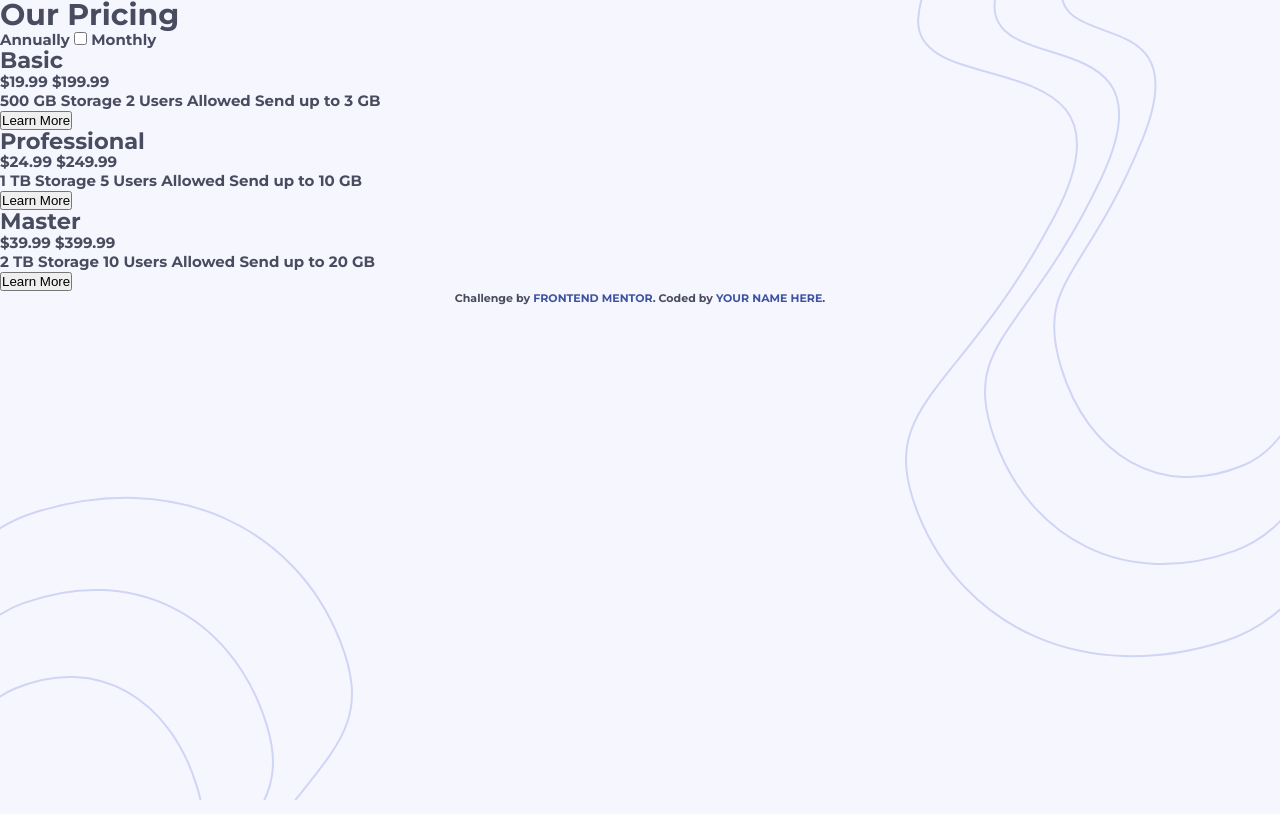
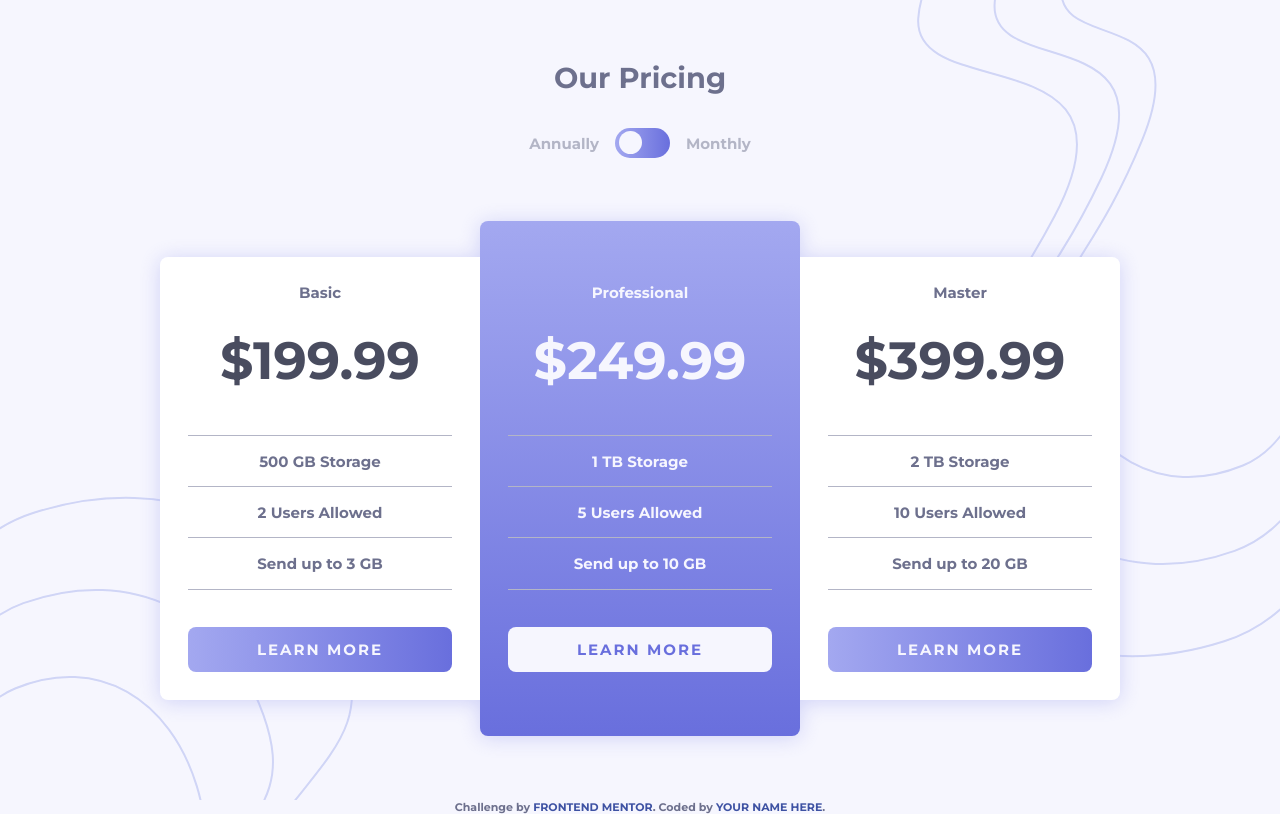
Before and after one commit to Orekihotarou-k/fem-js-pricing-component-with-toggle, a plain HTML site: page index.html in a window 1280 px wide. Drawn offline with Linux system fonts and the light colour scheme; a script that the page names is missing.

Commit message:
styles.updated

```diff
--- a/index.html
+++ b/index.html
@@ -5,12 +5,11 @@
   <meta name="viewport" content="width=device-width, initial-scale=1.0"> <!-- displays site properly based on user's device -->
 
   <link rel="icon" type="image/png" sizes="32x32" href="./images/favicon-32x32.png">
+  <link rel="stylesheet" href="style.css">
   <link rel="preconnect" href="https://fonts.googleapis.com">
   <link rel="preconnect" href="https://fonts.gstatic.com" crossorigin>
   <link href="https://fonts.googleapis.com/css2?family=Montserrat:wght@700&display=swap" rel="stylesheet">
-  <link rel="stylesheet" href="style.css">
   <script src="script.js" defer></script>
-
 
   <title>Frontend Mentor | [Challenge Name Here]</title>
 
@@ -22,51 +21,80 @@
 </head>
 <body>
 
-  <main class="wrapper">
+  <main class="wrapper split">
 
-    <h1 class="title">Our Pricing</h1>
-    <label for="price-slider">Annually
-      <input type="checkbox" id="price-slider"> Monthly
-    </label>
+    <div class="title-section split">
+      <h1 class="title">Our Pricing</h1>
+      <div class="price-toggle">
+        <span class="price-toggle--title">Annually</span>
+        <label for="price-toggle--button" class="price-toggle--label">
+          <input type="checkbox" id="price-toggle--button">
+        </label>
+        <span class="price-toggle--title">Monthly</span>
+      </div>
+    </div>
 
-    <section class="price-cards">
+    <section class="price-cards split">
+
       <div class="card">
         <h2 class="card-title">Basic</h2>
-        <span class="card-amount-month">&dollar;19.99</span>
-        <span class="card-amount-year">&dollar;199.99</span>
-        <div class="card-options">
-          <span class="option">500 GB Storage</span>
-          <span class="option">2 Users Allowed</span>
-          <span class="option">Send up to 3 GB</span>
-        </div>
+        <span class="card-price">&dollar;199.99</span>
+        <span class="card-price monthly">&dollar;99.99</span>
+        <ul class="card-desc spacer">
+          <li>
+            <p>500 GB Storage</p>
+          </li>
+          <li>
+            <p>2 Users Allowed</p>
+          </li>
+          <li>
+            <p>Send up to 3 GB</p>
+          </li>
+        </ul>
         <button class="card-button">Learn More</button>
       </div>
 
       <div class="card">
         <h2 class="card-title">Professional</h2>
-        <span class="card-amount-month">&dollar;24.99</span>
-        <span class="card-amount-year">&dollar;249.99</span>
-        <div class="card-options">
-          <span class="option">1 TB Storage</span>
-          <span class="option">5 Users Allowed</span>
-          <span class="option">Send up to 10 GB</span>
-        </div>
-        <button class="card-button">Learn More</button>
+        <span class="card-price text-white">&dollar;249.99</span>
+        <span class="card-price text-white monthly">&dollar;24.99</span>
+        <ul class="card-desc spacer">
+          <li>
+            <p>1 TB Storage</p>
+          </li>
+          <li>
+            <p>5 Users Allowed</p>
+          </li>
+          <li>
+            <p>Send up to 10 GB</p>
+          </li>
+        </ul>
+        <button class="card-button bg-white ">Learn More</button>
       </div>
 
       <div class="card">
         <h2 class="card-title">Master</h2>
-        <span class="card-amount-month">&dollar;39.99</span>
-        <span class="card-amount-year">&dollar;399.99</span>
-        <div class="card-options">
-          <span class="option">2 TB Storage</span>
-          <span class="option">10 Users Allowed</span>
-          <span class="option">Send up to 20 GB</span>
-        </div>
+        <span class="card-price">&dollar;399.99</span>
+        <span class="card-price monthly">&dollar;39.99</span>
+        <ul class="card-desc spacer">
+          <li>
+            <p>2 TB Storage</p>
+          </li>
+          <li>
+            <p>10 Users Allowed</p>
+          </li>
+          <li>
+            <p>Send up to 20 GB</p>
+          </li>
+        </ul>
         <button class="card-button">Learn More</button>
       </div>
     </section>
   </main>
+
+  <!-- &dollar;199.99
+  &dollar;24.99
+  &dollar;39.99 -->
 
   <footer>
     <div class="attribution">
--- /dev/null
+++ b/script.js
@@ -0,0 +1,9 @@
+// create variables
+let priceChange = document.querySelector(".price-toggle--label")
+let cardPrice = document.querySelectorAll(".card-price")
+
+// add event listener which changes the cardprice when toggled
+priceChange.addEventListener("click", () => {
+    // call function that changes classnames
+    priceSwap()
+})
--- a/style.css
+++ b/style.css
@@ -11,8 +11,11 @@
     --ff-main: 'Montserrat', sans-serif;
     --fw-700: 700;
 
-    --fs-price: 2rem;
+    --fs-price: 3.275rem;
+    --fs-price-toggle: 1.8rem;
     --fs-body: 0.938rem;
+
+    --br: 8px;
 }
 
 
@@ -43,6 +46,10 @@ a:hover {
     text-decoration: underline;
 }
 
+button {
+    font-family: inherit;
+}
+
 ul, li {
     list-style: none;
 }
@@ -60,7 +67,7 @@ body {
     font-family: var(--ff-main);
     font-weight: var(--fw-700);
     font-size: var(--fs-body);
-    color: var(--clr-dark-grayish-blue);
+    color: var(--clr-grayish-blue);
     background-color: var(--clr-very-light-grayish-blue);
 }
 
@@ -69,6 +76,7 @@ body::after {
     content: '';
     position: absolute;
     inset: 0;
+    z-index: -2;
 }
 
 body::before {
@@ -82,4 +90,191 @@ body::after {
 }
 
 
+/* utitility classes */
+.spacer > * {
+    margin-top: 1em;
+    padding-top: 1rem;
+    border-top: 1px solid var(--clr-light-grayish-blue);
+}
+
+.split {
+    display: flex;
+    align-items: center;
+    justify-content: center;
+    flex-direction: column;
+}
+
+.split > * {
+    flex-basis: 100%;
+}
+
+.text-white {
+    color: var(--clr-very-light-grayish-blue) ip !important;
+}
+
+
+/* typography */
+.title {
+    font-size: var(--fs-price-toggle);
+}
+
+.card-title {
+    font-size: var(--fs-body);
+}
+
+.card-price {
+    display: inline-block;
+    font-size: var(--fs-price);
+    color: var(--clr-dark-grayish-blue);
+    padding: 1.75rem 0;
+}
+
+.card-price.monthly {
+    display: none;
+}
+
+.price-toggle--title {
+    color: var(--clr-light-grayish-blue);
+}
+
+
+/* components */
+.card-button {
+    display: inline-block;
+    width: 100%;
+    padding: .8rem;
+    margin-top: 2.5em;
+    border-radius: var(--br);
+    background: linear-gradient(to right, var(--clr-gradient-linear), var(--clr-gradient-linear--2));
+    border: none;
+    color: var(--clr-very-light-grayish-blue);
+    font-size: var(--fs-body);
+    text-transform: uppercase;
+    letter-spacing: 2px;
+    transition: background .3s ease, color .3s ease;
+}
+
+.card-button:hover {
+    color: var(--clr-gradient-linear--2);
+    background: transparent;
+    outline: 1px solid var(--clr-gradient-linear);
+}
+
+.bg-white {
+    color: var(--clr-gradient-linear--2);
+    background: var(--clr-very-light-grayish-blue);
+}
+
+.bg-white:hover {
+    color: var(--clr-very-light-grayish-blue);
+    background: transparent;
+    outline: 1px solid var(--clr-very-light-grayish-blue);
+}
+
+.price-toggle {
+    display: flex;
+    align-items: center;
+    gap: 1rem;
+    margin: 2rem 0;
+}
+
+.price-toggle--label {
+    content: "";
+    width: 55px;
+    height: 30px;
+    color: var(--clr-very-light-grayish-blue);
+    border-radius: 999px;
+    position: relative;
+    background: linear-gradient(to right, var(--clr-gradient-linear), var(--clr-gradient-linear--2));
+}
+
+.price-toggle--label > input {
+    appearance: none;
+    content: "";
+    width: 23px;
+    height: 23px;
+    border-radius: 50%;
+    position: absolute;
+    top: .2rem;
+    left: .275rem;
+    background: var(--clr-very-light-grayish-blue);
+    transition: translate .3s ease;
+}
+
+#price-toggle--button:checked {
+    translate: 1.5rem 0;
+}
+
+.card {
+    text-align: center;
+    padding: 1.75rem;
+    background: #ffffff;
+}
+
+.price-cards {
+    margin-top: 2em;
+    filter: drop-shadow(0 2px 10px rgba(163, 168, 240, 0.459));
+}
+
+.price-cards > *:nth-child(3) {
+    border-top-right-radius: var(--br);
+    border-bottom-right-radius: var(--br);
+}
+
+.price-cards > *:nth-child(1) {
+    border-top-left-radius: var(--br);
+    border-bottom-left-radius: var(--br);
+}
+
+.price-cards > *:nth-child(2) {
+    background: linear-gradient(to bottom, var(--clr-gradient-linear), var(--clr-gradient-linear--2));
+    color: var(--clr-very-light-grayish-blue);
+    padding-top: 4rem;
+    padding-bottom: 4rem;
+    border-radius: var(--br);
+}
+
+.card-desc > *:nth-child(3) {
+    border-bottom: 1px solid var(--clr-light-grayish-blue);
+    padding-bottom: 1rem;
+}
+
+
 /* general layout */
+.price-cards {
+    width: 75%;
+    margin-inline: auto;
+    flex-direction: row;
+    flex-wrap: wrap;
+}
+
+.price-cards > * {
+    flex: 1 0 10rem;
+}
+
+.wrapper {
+    height: 100dvh;
+    padding: 4rem 0;
+}
+
+
+/* media query */
+
+@media (max-width: 61.75rem) {
+    .wrapper {
+        height: auto;
+    }
+
+    .price-cards {
+        gap: 2em;
+    }
+
+    .price-cards > * {
+        border-radius: var(--br);
+    }
+
+    .price-cards > *:nth-child(2) {
+        padding: 1.75rem;
+        border-radius: var(--br);
+    }
+}
```
